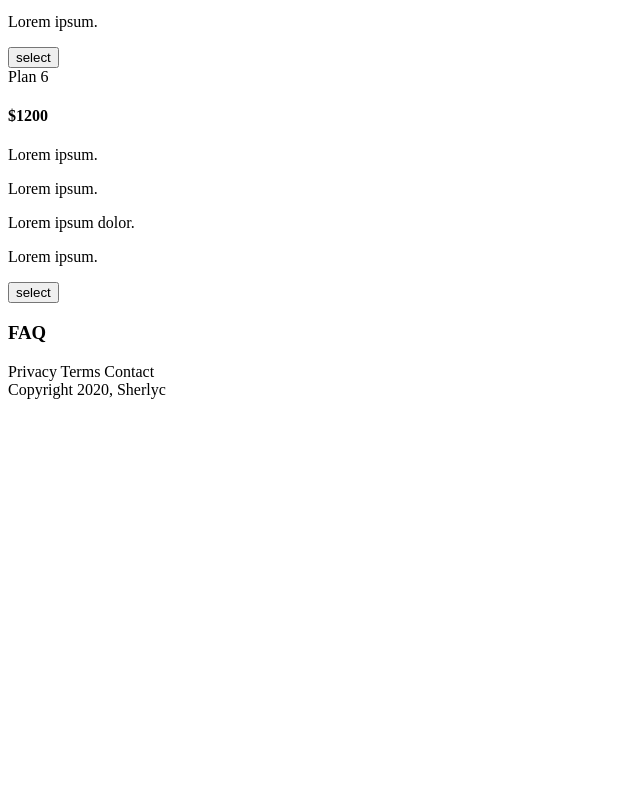
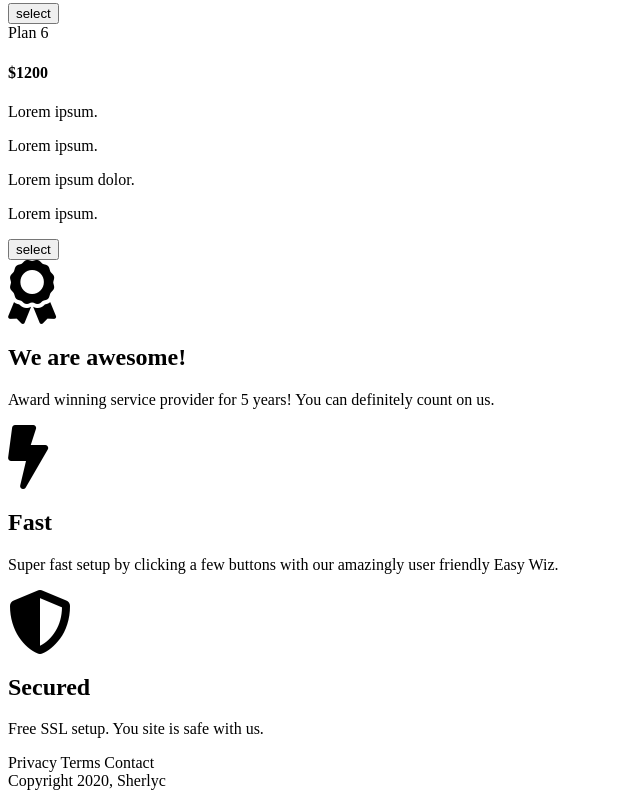
Before and after one commit to sherlyc/product-landing-page, a website: page index.html in a window 1280 px wide. Shown: the part 1754-2552 px from the top of the page, without its empty margins (0-640 px from the left). Before the commit the page ends 2161 px from the top, so only its background shows below. Drawn offline with Linux system fonts and the light colour scheme.

Commit message:
add features and adjust gaps

```diff
--- a/index.html
+++ b/index.html
@@ -1,15 +1,17 @@
 <link href="https://fonts.googleapis.com/css2?family=Noto+Sans:wght@400;700&display=swap" rel="stylesheet">
+<link rel="stylesheet" href="https://use.fontawesome.com/releases/v5.13.0/css/all.css" integrity="sha384-Bfad6CLCknfcloXFOyFnlgtENryhrpZCe29RTifKEixXQZ38WheV+i/6YWSzkz3V" crossorigin="anonymous">
+
 <header id="header">
   <div class="logo">
   <img src="https://upload.wikimedia.org/wikipedia/commons/b/b5/Shopee-logo.jpg" alt="Original Trombones" id="header-img" >
   </div>
   <nav id="nav-bar">
-        <a class="nav-link" href="#features">Features</a>
+        <a class="nav-link" href="#howItWorks">How It Works</a>
         <a class="nav-link" href="#pricing">
         Pricing
         </a>
-        <a class="nav-link" href="#faq">
-          FAQ
+        <a class="nav-link" href="#features">
+          Features
         </a>
   </nav>
 </header>
@@ -25,9 +27,8 @@
   </div>
   </form>
 </hero>
-<section id="features">
-  <h3>Features</h3>
-  <iframe id="video" src="https://www.youtube-nocookie.com/embed/y8Yv4pnO7qc?rel=0&amp;controls=0&amp;showinfo=0"
+<section id="howItWorks">
+  <iframe id="video" src="https://www.youtube-nocookie.com/embed/USwbIwyZPH8?rel=0&amp;controls=0&amp;showinfo=0"
         frameborder="0"
         allowfullscreen></iframe>
 </section>
@@ -111,10 +112,37 @@
     </div>
   </div>
 </section>
-<section id="faq">
-  <h3>FAQ</h3>
+<section id="features">
+  <div class="feature-grid">
+    <div class="icon">
+      <i class="fas fa-4x fa-award"></i>
+    </div>
+    <div class="feature-description">
+      <h2>We are awesome!</h2>
+      <p>Award winning service provider for 5 years! You can definitely count on us.</p>
+    </div>
+  </div>
+  <div class="feature-grid">
+    <div class="icon">
+      <i class="fas fa-4x fa-bolt"></i>
+    </div>
+    <div class="feature-description">
+      <h2>Fast</h2>
+      <p>Super fast setup by clicking a few buttons with our amazingly user friendly Easy Wiz.</p>
+    </div>
+  </div>
+  <div class="feature-grid">
+    <div class="icon">
+      <i class="fas fa-4x fa-shield-alt"></i>
+    </div>
+    <div class="feature-description">
+      <h2>Secured</h2>
+      <p>Free SSL setup. You site is safe with us.</p>
+    </div>
+  </div>
 </section>
-  <footer>
+</div>
+<footer>
       <div class="footer-nav">
         <a class="nav-link">Privacy</a>
         <a class="nav-link">Terms</a>
@@ -122,5 +150,4 @@
       </div>
         <span>Copyright 2020, Sherlyc</span>
   </footer>
-</div>
 <script src="https://cdn.freecodecamp.org/testable-projects-fcc/v1/bundle.js"></script>
--- a/style.css
+++ b/style.css
@@ -5,8 +5,7 @@
 }
 
 body {
-  margin: 8px;
-
+  margin: 0;
 }
 
 h2 {
@@ -26,10 +25,10 @@ header {
 }
 
 .container {
-  padding-top: 50px;
+  padding: 50px 20px 0;
   text-align: center;
+  max-width: 900px;
   margin: 0 auto;
-  max-width: 900px;
 }
 
 hero {
@@ -100,11 +99,12 @@ nav {
   display: flex;
   flex-wrap: wrap;
   justify-content: center;
+  margin-bottom: 30px;
 }
 
 .plan {
   border: 2px solid #202020;
-  width: calc((min(890px, 100%) - 2 * 20px)/3);
+  width: calc((min(900px, 100%) - 2 * 20px)/3);
   margin-top: 20px;
   font-size: 5rem;
 }
@@ -131,7 +131,6 @@ nav {
   }
 }
 
-
 .pricing-button {
   font-size: 1.2rem;
   border: 0;
@@ -145,6 +144,45 @@ nav {
   .pricing-button {
     font-size: 0.8rem;
   }
+}
+
+#howItWorks {
+  margin-bottom: 20px;
+}
+
+#features {
+  margin-bottom: 40px;
+}
+
+.feature-grid {
+  display: flex;
+  margin-bottom: 15px;
+}
+
+.feature-description {
+  display: flex;
+  flex-direction: column;
+  flex-grow: 1;
+  justify-content: center;
+  align-items: flex-start;
+  text-align: left;
+  margin-left: 20px;
+}
+
+.feature-description > h2 {
+  margin: 0;
+  padding: 0;
+}
+
+.icon {
+  display: flex;
+  align-items: center;
+  justify-content: center;
+  color: orange;
+}
+
+.icon > i {
+  width: 150px;
 }
 
 footer {
```
